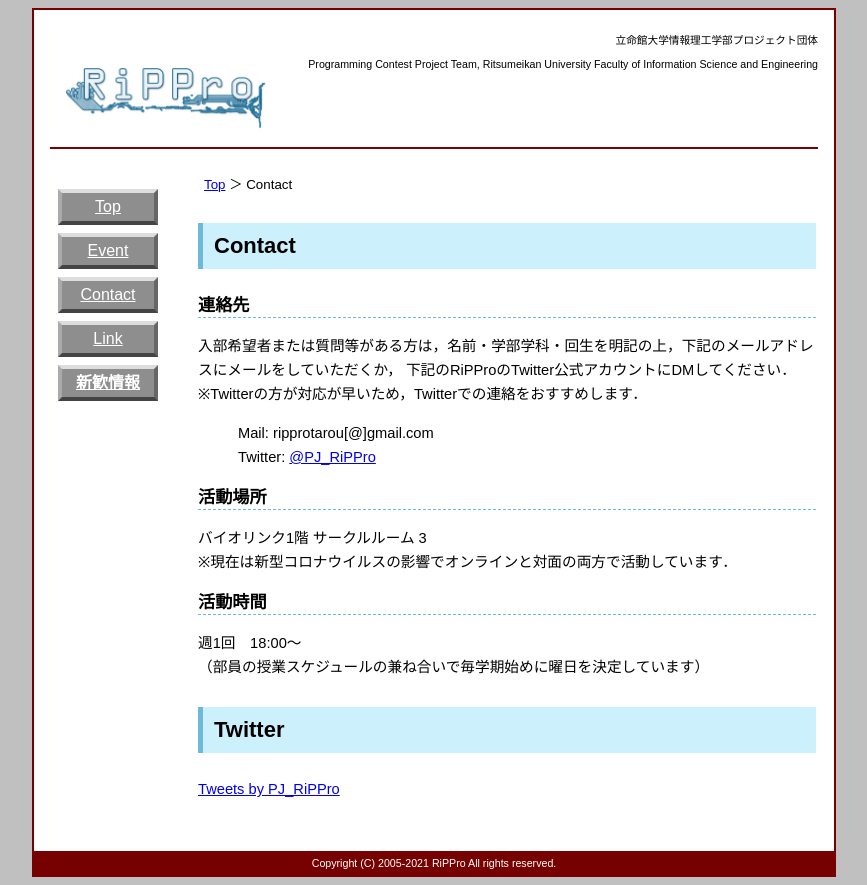
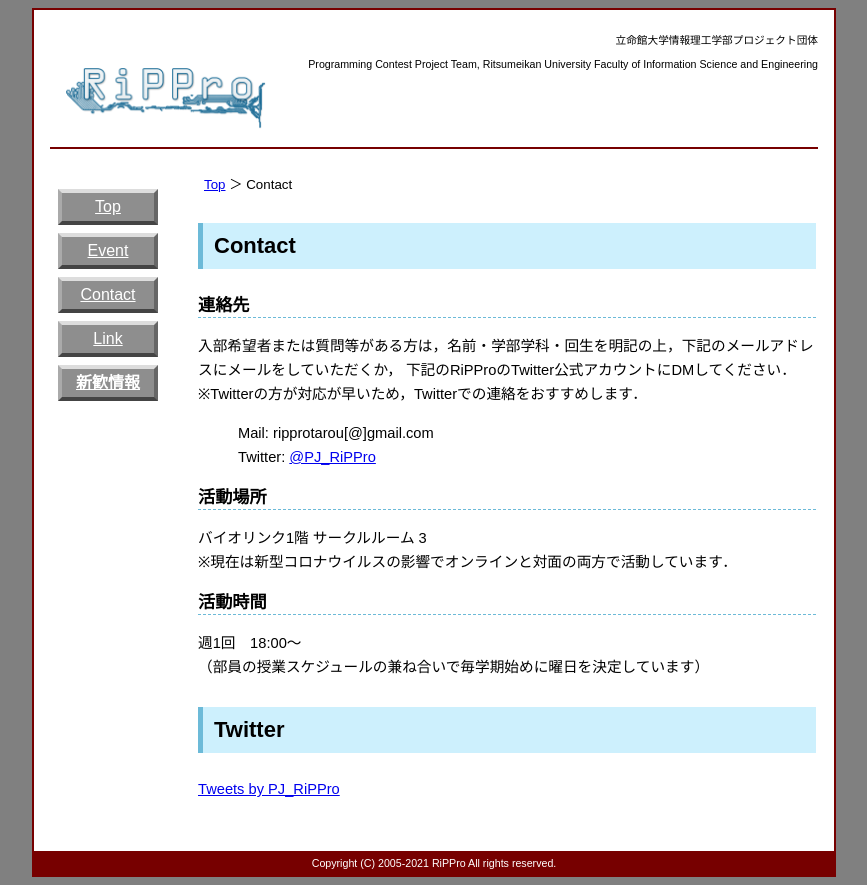
Before and after one commit to rippro/rippro.github.io, a PHP site: page /contact.html in a window 1280 px wide. Shown: the whole page, without its empty margins (206-1073 px from the left). Run offline with PHP 8.4, Linux system fonts and the light colour scheme; some libraries are stand-ins or nearby versions.

Commit message:
[update] 背景カラーの変更

```diff
--- a/style.css
+++ b/style.css
@@ -1,5 +1,5 @@
 body {
-	background: #c0c0c0;
+	background: #808080;
 	overflow-y: scroll;
 	line-height: 1.5em;
 	font-family: sans-serif;
```
Also changed, not shown: README.md.
